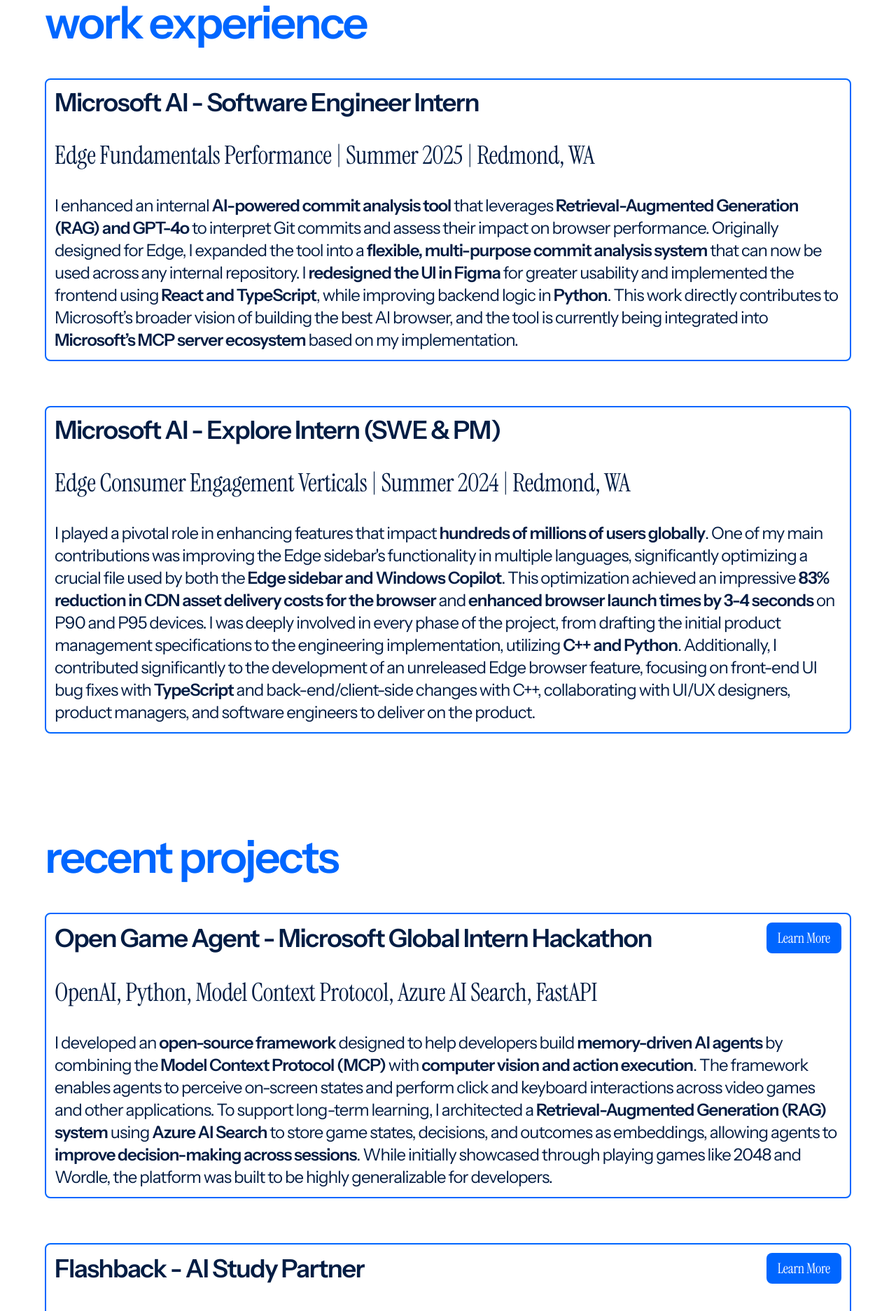
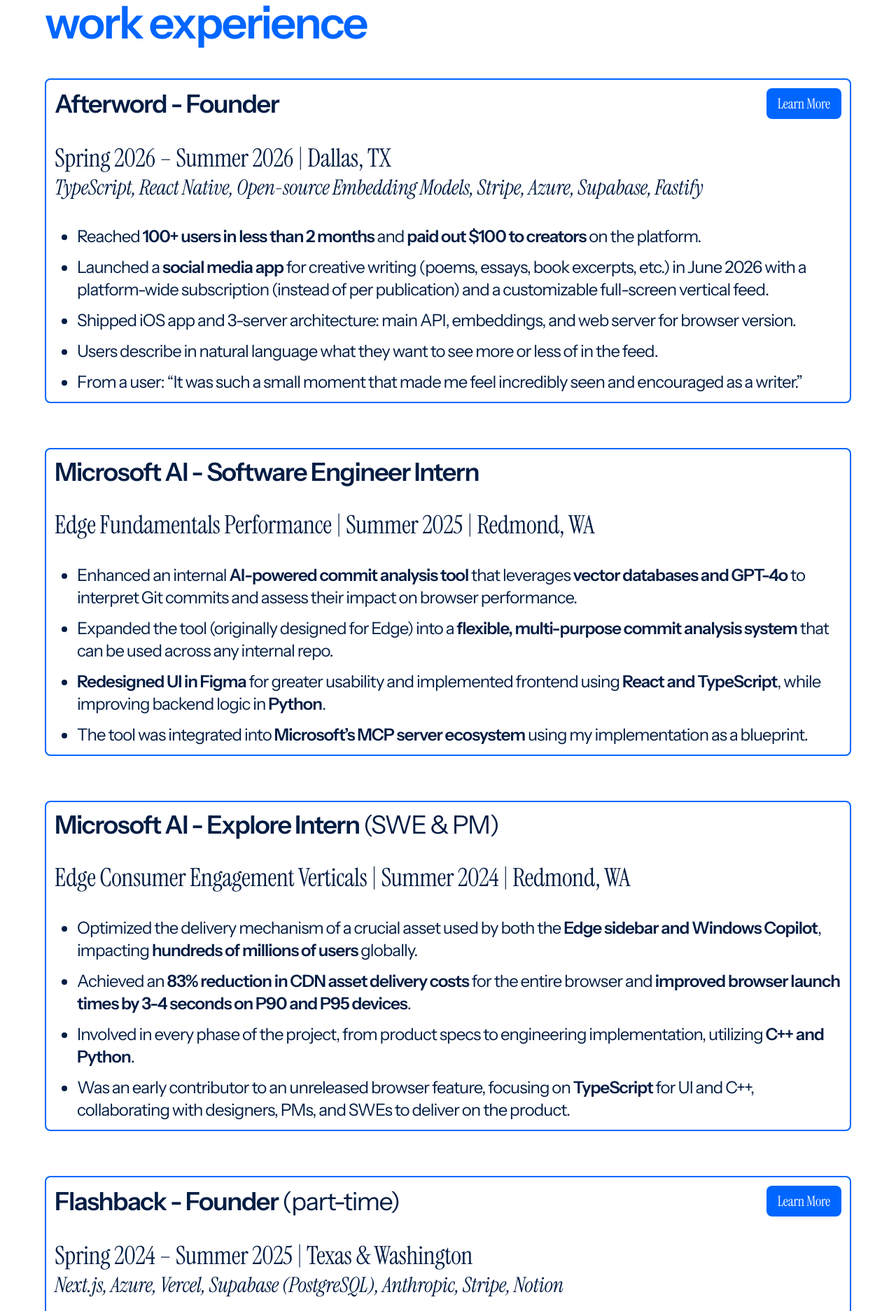
Before and after one commit to colinlevine/portfolio2, a React (Vite) app: page / in a window 1280 px wide. Shown: the part 880-2753 px from the top of the page at 70% size. Built offline with nearby package versions, Linux system fonts and the light colour scheme.

Commit message:
Add Afterword, Savira, RL Drones; convert to bullets for readability

```diff
--- a/src/App.tsx
+++ b/src/App.tsx
@@ -50,7 +50,7 @@
             </a>
           </div>
 
-          <p className='font-sans text-2xl text-deep-blue reveal reveal-up'>last updated November 11, 2025</p>
+          <p className='font-sans text-2xl text-deep-blue reveal reveal-up'>last updated October 1, 2026</p>
         </section>
 
         {/* Experience Section */}
@@ -58,50 +58,116 @@
           <h2 className='font-sans text-[64px] text-bright-blue font-semibold reveal reveal-left -mb-[32px]'>work experience</h2>
 
           <div className='flex flex-col gap-[36px] reveal reveal-left border-2 border-bright-blue rounded-lg p-3'>
-            <h3 className='font-sans text-4xl text-deep-blue font-semibold'>Microsoft AI - Software Engineer Intern</h3>
-            <h4 className='font-serif text-4xl text-deep-blue'>Edge Fundamentals Performance | Summer 2025 | Redmond, WA</h4>
-            <p className='font-sans text-2xl text-deep-blue'>
-              I enhanced an internal <span className='font-semibold'>AI-powered commit analysis tool</span> that leverages <span className='font-semibold'>Retrieval-Augmented Generation (RAG) and GPT-4o</span> to interpret Git commits and assess their impact on browser performance. Originally designed for Edge, I expanded the tool into a <span className='font-semibold'>flexible, multi-purpose commit analysis system</span> that can now be used across any internal repository. I <span className='font-semibold'>redesigned the UI in Figma</span> for greater usability and implemented the frontend using <span className='font-semibold'>React and TypeScript</span>, while improving backend logic in <span className='font-semibold'>Python</span>. This work directly contributes to Microsoft’s broader vision of building the best AI browser, and the tool is currently being integrated into <span className='font-semibold'>Microsoft’s MCP server ecosystem</span> based on my implementation.
-            </p>
+            <div className='flex flex-row justify-between items-center sm:gap-4'>
+              <h3 className='font-sans text-4xl text-deep-blue font-semibold'>Afterword - Founder</h3>
+              <a href="https://afterword.app" className='hidden sm:block px-4 py-2 font-serif text-xl rounded-lg bg-bright-blue text-white whitespace-nowrap flex-shrink-0'>Learn More</a>
+            </div>
+            <h4 className='font-serif text-4xl text-deep-blue'>
+              Spring 2026 – Summer 2026 | Dallas, TX
+              <br />
+              <span className='font-serif-italic text-[0.833em]'>TypeScript, React Native, Open-source Embedding Models, Stripe, Azure, Supabase, Fastify</span>
+            </h4>
+            <ul className='font-sans text-2xl text-deep-blue list-disc list-outside pl-8 space-y-[12px]'>
+                <li>Reached <span className='font-semibold'>100+ users in less than 2 months</span> and <span className='font-semibold'>paid out $100 to creators</span> on the platform.</li>
+                <li>Launched a <span className='font-semibold'>social media app</span> for creative writing (poems, essays, book excerpts, etc.) in June 2026 with a platform-wide subscription (instead of per publication) and a customizable full-screen vertical feed.</li>
+                <li>Shipped iOS app and 3-server architecture: main API, embeddings, and web server for browser version.</li>
+                <li>Users describe in natural language what they want to see more or less of in the feed.</li>
+                <li>From a user: “It was such a small moment that made me feel incredibly seen and encouraged as a writer.”</li>
+            </ul>
+            {/* Shown only on mobile */}
+            <a href="https://afterword.app" className='sm:hidden px-4 py-2 font-serif text-xl rounded-lg bg-bright-blue text-white self-start'>Learn More</a>
           </div>
 
           <div className='flex flex-col gap-[36px] reveal reveal-left border-2 border-bright-blue rounded-lg p-3'>
-            <h3 className='font-sans text-4xl text-deep-blue font-semibold'>Microsoft AI - Explore Intern (SWE & PM)</h3>
+            <h3 className='font-sans text-4xl text-deep-blue font-semibold'>Microsoft AI - Software Engineer Intern</h3>
+            <h4 className='font-serif text-4xl text-deep-blue'>Edge Fundamentals Performance | Summer 2025 | Redmond, WA</h4>
+            <ul className='font-sans text-2xl text-deep-blue list-disc list-outside pl-8 space-y-[12px]'>
+                <li>Enhanced an internal <span className='font-semibold'>AI-powered commit analysis tool</span> that leverages <span className='font-semibold'>vector databases and GPT-4o</span> to interpret Git commits and assess their impact on browser performance.</li>
+                <li>Expanded the tool (originally designed for Edge) into a <span className='font-semibold'>flexible, multi-purpose commit analysis system</span> that can be used across any internal repo.</li>
+                <li><span className='font-semibold'>Redesigned UI in Figma</span> for greater usability and implemented frontend using <span className='font-semibold'>React and TypeScript</span>, while improving backend logic in <span className='font-semibold'>Python</span>.</li>
+                <li>The tool was integrated into <span className='font-semibold'>Microsoft’s MCP server ecosystem</span> using my implementation as a blueprint.</li>
+            </ul>
+          </div>
+
+          <div className='flex flex-col gap-[36px] reveal reveal-left border-2 border-bright-blue rounded-lg p-3'>
+            <h3 className='font-sans text-4xl text-deep-blue font-semibold'>Microsoft AI - Explore Intern <span className='font-normal'>(SWE & PM)</span></h3>
             <h4 className='font-serif text-4xl text-deep-blue'>Edge Consumer Engagement Verticals | Summer 2024 | Redmond, WA</h4>
-            <p className='font-sans text-2xl text-deep-blue'>
-              I played a pivotal role in enhancing features that impact <span className='font-semibold'>hundreds of millions of users globally</span>. One of my main contributions was improving the Edge sidebar's functionality in multiple languages, significantly optimizing a crucial file used by both the <span className='font-semibold'>Edge sidebar and Windows Copilot</span>. This optimization achieved an impressive <span className='font-semibold'>83% reduction in CDN asset delivery costs for the browser</span> and <span className='font-semibold'>enhanced browser launch times by 3-4 seconds</span> on P90 and P95 devices. I was deeply involved in every phase of the project, from drafting the initial product management specifications to the engineering implementation, utilizing <span className='font-semibold'>C++ and Python</span>. Additionally, I contributed significantly to the development of an unreleased Edge browser feature, focusing on front-end UI bug fixes with <span className='font-semibold'>TypeScript</span> and back-end/client-side changes with C++, collaborating with UI/UX designers, product managers, and software engineers to deliver on the product.
-            </p>
+            <ul className='font-sans text-2xl text-deep-blue list-disc list-outside pl-8 space-y-[12px]'>
+                <li>Optimized the delivery mechanism of a crucial asset used by both the <span className='font-semibold'>Edge sidebar and Windows Copilot</span>, impacting <span className='font-semibold'>hundreds of millions of users</span> globally.</li>
+                <li>Achieved an <span className='font-semibold'>83% reduction in CDN asset delivery costs</span> for the entire browser and <span className='font-semibold'>improved browser launch times by 3-4 seconds on P90 and P95 devices</span>.</li>
+                <li>Involved in every phase of the project, from product specs to engineering implementation, utilizing <span className='font-semibold'>C++ and Python</span>.</li>
+                <li>Was an early contributor to an unreleased browser feature, focusing on <span className='font-semibold'>TypeScript</span> for UI and C++, collaborating with designers, PMs, and SWEs to deliver on the product.</li>
+            </ul>
+          </div>
+
+          <div className='flex flex-col gap-[36px] reveal reveal-left border-2 border-bright-blue rounded-lg p-3'>
+            <div className='flex flex-row justify-between items-center sm:gap-4'>
+              <h3 className='font-sans text-4xl text-deep-blue font-semibold'>Flashback - Founder <span className='font-normal'>(part-time)</span></h3>
+              <a href="https://flashbackstudy.com" className='hidden sm:block px-4 py-2 font-serif text-xl rounded-lg bg-bright-blue text-white whitespace-nowrap flex-shrink-0'>Learn More</a>
+            </div>
+            <h4 className='font-serif text-4xl text-deep-blue'>
+              Spring 2024 – Summer 2025 | Texas & Washington
+              <br />
+              <span className='font-serif-italic text-[0.833em]'>Next.js, Azure, Vercel, Supabase (PostgreSQL), Anthropic, Stripe, Notion</span>
+            </h4>
+            <ul className='font-sans text-2xl text-deep-blue list-disc list-outside pl-8 space-y-[12px]'>
+                <li>Bootstrapped consumer education app to <span className='font-semibold'>3,000+ users</span> who generated <span className='font-semibold'>30,000+ flashcards</span>.</li>
+                <li>Flashback is an <span className='font-semibold'>AI study partner that turns any course material into memory-boosting study sessions</span>, converting Notion pages, text inputs, PDFs, and YouTube videos into flashcards, multiple-choice quizzes, and AI-evaluated free response questions.</li>
+                <li>Launched in January 2025 and is still used internationally by college students, medical doctors, and homeschool parents.</li>
+            </ul>
+            {/* Shown only on mobile */}
+            <a href="https://flashbackstudy.com" className='sm:hidden px-4 py-2 font-serif text-xl rounded-lg bg-bright-blue text-white self-start'>Learn More</a>
           </div>
         </section>
 
         {/* Projects Section */}
-        <section id="experience" className='flex flex-col gap-[64px] mt-[64px]'>
+        <section id="projects" className='flex flex-col gap-[64px] mt-[64px]'>
           <h2 className='font-sans text-[64px] text-bright-blue font-semibold reveal reveal-left -mb-[32px]'>recent projects</h2>
+
+          <div className='flex flex-col gap-[36px] reveal reveal-left border-2 border-bright-blue rounded-lg p-3'>
+            <h3 className='font-sans text-4xl text-deep-blue font-semibold'>RL Drones</h3>
+            <h4 className='font-serif text-4xl text-deep-blue'>
+              Spring 2026
+              <br />
+              <span className='font-serif-italic text-[0.833em]'>Python, PyTorch</span>
+            </h4>
+            <ul className='font-sans text-2xl text-deep-blue list-disc list-outside pl-8 space-y-[12px]'>
+                <li>Constructed a <span className='font-semibold'>GPU-batched quadrotor physics simulator</span> for RL training of autonomous racing drones.</li>
+                <li>Trained a <span className='font-semibold'>ConvNeXt + EPro-PnP</span> perception model that estimates gate pose and velocity from camera.</li>
+                <li>Trained a <a href="https://arxiv.org/abs/2512.24880" target="_blank" rel="noopener noreferrer" className='font-semibold underline hover:text-bright-blue transition-colors duration-200'>Manifold-Constrained Hyper-Connections</a> policy with <span className='font-semibold'>PPO</span> that is adaptable to any drone/perception model via a 150D state interface.</li>
+            </ul>
+          </div>
+
+          <div className='flex flex-col gap-[36px] reveal reveal-left border-2 border-bright-blue rounded-lg p-3'>
+            <h3 className='font-sans text-4xl text-deep-blue font-semibold'>Savira - AI Security</h3>
+            <h4 className='font-serif text-4xl text-deep-blue'>
+              Fall 2025
+              <br />
+              <span className='font-serif-italic text-[0.833em]'>Custom models, Python, Hugging Face, PyTorch</span>
+            </h4>
+            <ul className='font-sans text-2xl text-deep-blue list-disc list-outside pl-8 space-y-[12px]'>
+                <li>Utilized traditional deep learning principles around image classification to create text classification models capable of detecting prompt injection attacks with 90%+ accuracy on leading benchmarks.</li>
+                <li>Used Qwen3-4B base model as the backbone and attached a classification head, training with <span className='font-semibold'>Low-Rank Adaptation (LoRA)</span> on an <span className='font-semibold'>NVIDIA A100 GPU</span>.</li>
+            </ul>
+          </div>
 
           <div className='flex flex-col gap-[36px] reveal reveal-left border-2 border-bright-blue rounded-lg p-3'>
             <div className='flex flex-row justify-between items-center sm:gap-4'>
               <h3 className='font-sans text-4xl text-deep-blue font-semibold'>Open Game Agent - Microsoft Global Intern Hackathon</h3>
               <a href="https://github.com/colinlevine/open-game-agent" className='hidden sm:block px-4 py-2 font-serif text-xl rounded-lg bg-bright-blue text-white whitespace-nowrap flex-shrink-0'>Learn More</a>
             </div>
-            <h4 className='font-serif text-4xl text-deep-blue'>OpenAI, Python, Model Context Protocol, Azure AI Search, FastAPI</h4>
-            <p className='font-sans text-2xl text-deep-blue'>
-              I developed an <span className='font-semibold'>open-source framework</span> designed to help developers build <span className='font-semibold'>memory-driven AI agents</span> by combining the <span className='font-semibold'>Model Context Protocol (MCP)</span> with <span className='font-semibold'>computer vision and action execution</span>. The framework enables agents to perceive on-screen states and perform click and keyboard interactions across video games and other applications. To support long-term learning, I architected a <span className='font-semibold'>Retrieval-Augmented Generation (RAG) system</span> using <span className='font-semibold'>Azure AI Search</span> to store game states, decisions, and outcomes as embeddings, allowing agents to <span className='font-semibold'>improve decision-making across sessions</span>. While initially showcased through playing games like 2048 and Wordle, the platform was built to be highly generalizable for developers.
-            </p>
+            <h4 className='font-serif text-4xl text-deep-blue'>
+              Summer 2025
+              <br />
+              <span className='font-serif-italic text-[0.833em]'>OpenAI, Python, Model Context Protocol</span>
+            </h4>
+            <ul className='font-sans text-2xl text-deep-blue list-disc list-outside pl-8 space-y-[12px]'>
+                <li>Developed an <span className='font-semibold'>open-source framework</span> to help developers build <span className='font-semibold'>memory-driven AI agents</span> with Model Context Protocol (MCP).</li>
+                <li>Enables agents to perceive on-screen states and perform click and keyboard interactions across games and other applications.</li>
+                <li>Uses Retrieval-Augmented Generation (RAG) via <span className='font-semibold'>Azure AI Search</span> to store game states, decisions, and outcomes as embeddings, allowing agents to improve decision-making across sessions.</li>
+            </ul>
             {/* Shown only on mobile */}
             <a href="https://github.com/colinlevine/open-game-agent" className='sm:hidden px-4 py-2 font-serif text-xl rounded-lg bg-bright-blue text-white self-start'>Learn More</a>
-          </div>
-
-          <div className='flex flex-col gap-[36px] reveal reveal-left border-2 border-bright-blue rounded-lg p-3'>
-            <div className='flex flex-row justify-between items-center sm:gap-4'>
-              <h3 className='font-sans text-4xl text-deep-blue font-semibold'>Flashback - AI Study Partner</h3>
-              <a href="https://flashbackstudy.com" className='hidden sm:block px-4 py-2 font-serif text-xl rounded-lg bg-bright-blue text-white whitespace-nowrap flex-shrink-0'>Learn More</a>
-            </div>
-            <h4 className='font-serif text-4xl text-deep-blue'>Next.js, Azure, Vercel, Supabase (PostgreSQL), Anthropic, Stripe</h4>
-            <p className='font-sans text-2xl text-deep-blue'>
-              Flashback is your <span className='font-semibold'>AI study partner that turns any course material into memory-boosting study sessions</span>, converting Notion pages, text inputs, PDFs, and YouTube videos into flashcards. It also generates <span className='font-semibold'>multiple-choice quizzes</span> and <span className='font-semibold'>AI-evaluated free response questions</span> that can understand and grade non-exact answers, providing instant feedback to reinforce learning. The built-in chatbot features text-to-speech and speech recognition for interactive, conversational studying. It launched in January 2025 and is now used internationally by everyone from <span className='font-semibold'>college students, to medical doctors, to homeschool parents</span> looking for extra help creating engaging, personalized learning materials for their kids. Over <span className='font-semibold'>24,000 flashcards have been generated by more than 2,000 users across 1,000 topics</span>.
-            </p>
-            {/* Shown only on mobile */}
-            <a href="https://flashbackstudy.com" className='sm:hidden px-4 py-2 font-serif text-xl rounded-lg bg-bright-blue text-white self-start'>Learn More</a>
           </div>
 
         </section>
--- a/src/index.css
+++ b/src/index.css
@@ -129,7 +129,8 @@
   }
 
   /* Paragraph text in sections */
-  .flex-col p.text-2xl {
+  .flex-col p.text-2xl,
+  .flex-col ul.text-2xl {
     font-size: 1rem !important; /* text-base */
   }
 }
```
